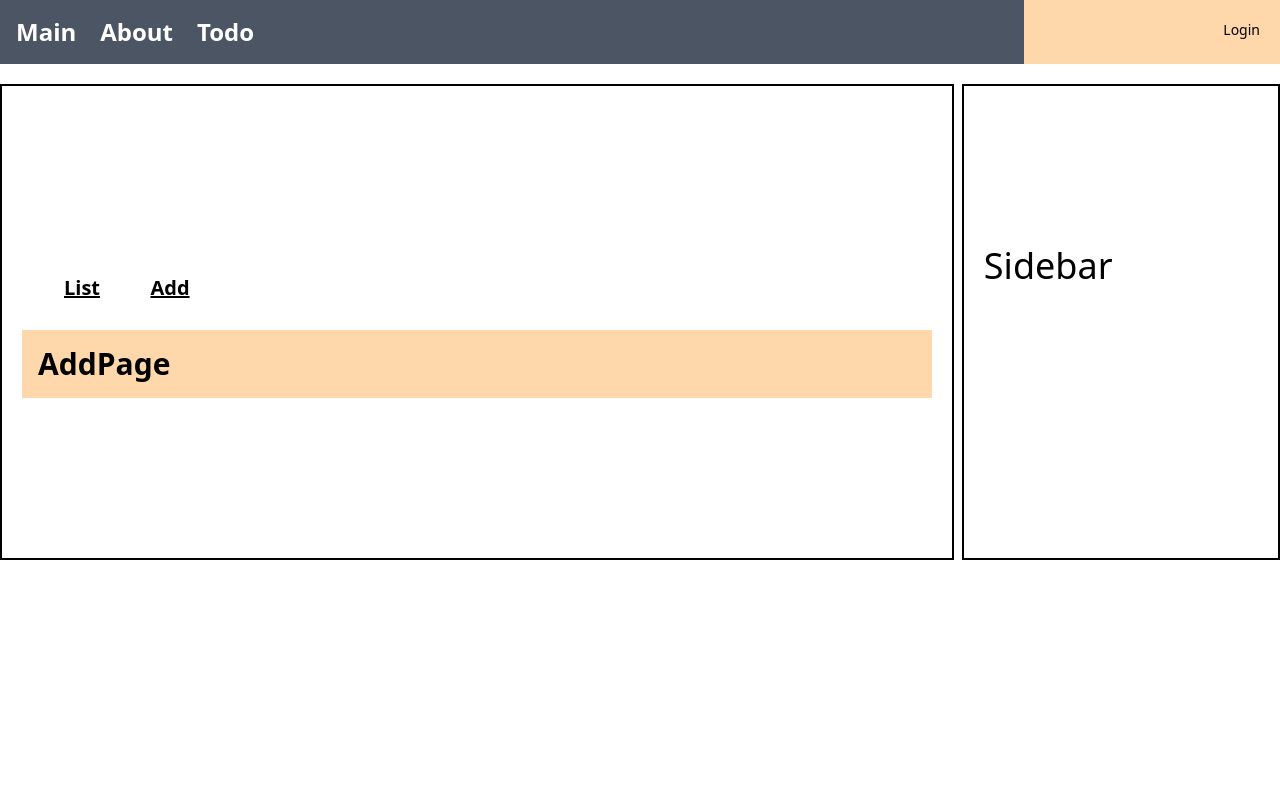
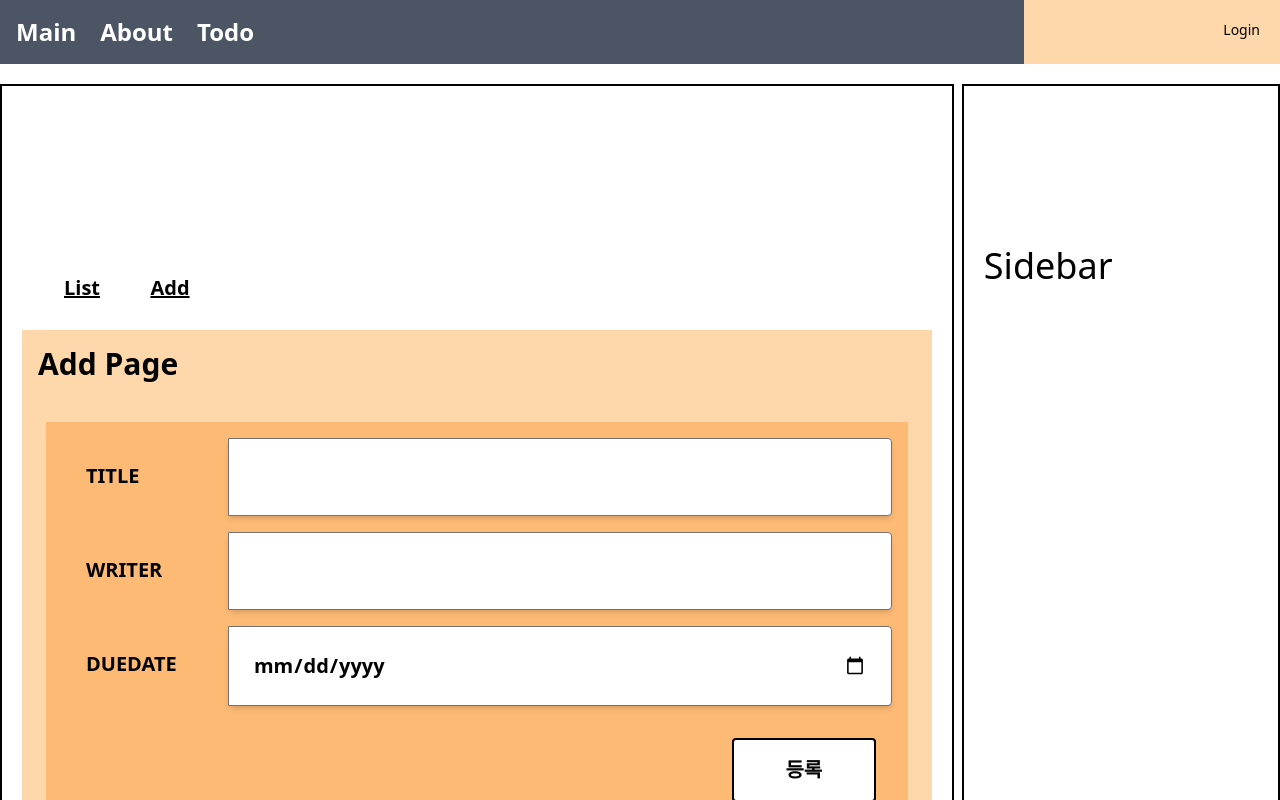
Before and after one commit to shoney921/demo_mall_client, a React (Create React App) app: page /todo/list in a window 1280 px wide. Both pictures are taken after a click on the element "Add". Shown: the top 800 px of the page. Built offline with nearby package versions, Linux system fonts and the light colour scheme; no server answers.

Commit message:
feat: 추가, 수정 페이지 구현

```diff
--- /dev/null
+++ b/src/components/common/ResultModal.js
@@ -0,0 +1,26 @@
+import React from "react";
+
+export default function ResultModal({ title, content, callbackFn }) {
+  return (
+    <div
+      className={`fixed top-0 left-0 z-[1055] flex h-full w-full justify-center bg-black bg-opacity-20`}
+    >
+      <div className="absolute bg-white shadow dark:bg-gray-700 opacity-100 w-1/4 rounded m-10 px-6 min-w-[500px]">
+        <div className="justify-center bg-warning-400 mt-6 mb-6 text-2xl border-b-4 border-gray-500">
+          {title}
+        </div>
+        <div className="text-4xl border-orange-400 border-b-4 pt-4 pb-4">
+          {content}
+        </div>
+        <div className="justify-end flex ">
+          <button
+            className="rounded bg-blue-500 mt-4 mb-4 px-6 pt-4 pb-4 text-lg text-white"
+            onClick={() => callbackFn()}
+          >
+            Close Modal
+          </button>
+        </div>
+      </div>
+    </div>
+  );
+}
--- /dev/null
+++ b/src/components/todo/AddComponent.js
@@ -0,0 +1,97 @@
+import React, { useEffect, useState } from "react";
+import { postAdd } from "../../api/todoApi";
+import useCustomMove from "../../hooks/useCustomMove";
+import ResultModal from "../common/ResultModal";
+
+const initState = {
+  title: "",
+  writer: "",
+  dueDate: "",
+};
+
+export default function AddComponent() {
+  const [todo, setTodo] = useState({ ...initState });
+
+  const [result, setResult] = useState(null);
+
+  const { moveToList } = useCustomMove();
+
+  const handleChangeTodo = (e) => {
+    console.log(e.target);
+    todo[e.target.name] = e.target.value;
+    setTodo({ ...todo });
+  };
+
+  const handleClickAdd = () => {
+    postAdd(todo).then((data) => {
+      setResult(data.tno);
+    });
+  };
+
+  const closeModal = () => {
+    setTodo({ ...initState });
+    setResult(null);
+    moveToList({ page: 1 });
+  };
+
+  return (
+    <div className="text-xl bg-orange-300 mt-10 m-2 p-4">
+      <div className="flex justify-center">
+        <div className="relative mb-4 flex w-full flex-wrap items-stretch">
+          <div className="w-1/5 p-6 ">TITLE</div>
+          <input
+            className="w-4/5 p-6 rounded-r border border-solid border-neutral-500 shadow-md"
+            name="title"
+            type={"text"}
+            value={todo.title}
+            onChange={handleChangeTodo}
+          ></input>
+        </div>
+      </div>
+      <div className="flex justify-center">
+        <div className="relative mb-4 flex w-full flex-wrap items-stretch">
+          <div className="w-1/5 p-6  ">WRITER</div>
+          <input
+            className="w-4/5 p-6 rounded-r border border-solid border-neutral-500 shadow-md"
+            name="writer"
+            type={"text"}
+            value={todo.writer}
+            onChange={handleChangeTodo}
+          ></input>
+        </div>
+      </div>
+      <div className="flex justify-center">
+        <div className="relative mb-4 flex w-full flex-wrap items-stretch">
+          <div className="w-1/5 p-6  ">DUEDATE</div>
+          <input
+            className="w-4/5 p-6 rounded-r border border-solid border-neutral-500 shadow-md"
+            name="dueDate"
+            type={"date"}
+            value={todo.dueDate}
+            onChange={handleChangeTodo}
+          ></input>
+        </div>
+      </div>
+      <div className="flex justify-end">
+        <div className="relative mb-4 flex p-4 flex-wrap items-stretch">
+          <button
+            type="button"
+            onClick={handleClickAdd}
+            className="rounded p-4 w-36 border-2 border-black bg-white"
+          >
+            등록
+          </button>
+        </div>
+      </div>
+      {result ? (
+        <ResultModal
+          title={"Add Result"}
+          content={`${result} 추가 완료`}
+          callbackFn={closeModal}
+        />
+      ) : (
+        <></>
+      )}
+    </div>
+  );
+}
--- /dev/null
+++ b/src/components/todo/ModifyComponent.js
@@ -0,0 +1,146 @@
+import React, { useEffect, useState } from "react";
+import { deleteOne, getOne, putOne } from "../../api/todoApi";
+import useCustomMove from "../../hooks/useCustomMove";
+import ResultModal from "../common/ResultModal";
+
+const initState = {
+  tno: 0,
+  title: "",
+  writer: "",
+  dueDate: "",
+  complete: false,
+};
+
+export default function ModifyComponent({ tno }) {
+  const [todo, setTodo] = useState(initState);
+
+  const [result, setResult] = useState(null);
+
+  const { moveToRead, moveToList } = useCustomMove();
+
+  useEffect(() => {
+    getOne(tno).then((data) => {
+      setTodo(data);
+    });
+  }, [tno]);
+
+  const handleChangeTodo = (e) => {
+    console.log(e.target);
+    todo[e.target.name] = e.target.value;
+    setTodo({ ...todo });
+  };
+
+  const handleChangeTodoComplete = (e) => {
+    const value = e.target.value;
+    todo.complete = value === "Y";
+    setTodo({ ...todo });
+  };
+
+  const handleClickDelete = () => {
+    deleteOne(tno).then((data) => {
+      console.log("delete result:" + data);
+      setResult("Deleted");
+    });
+  };
+
+  const handleClickModify = () => {
+    putOne(todo).then((data) => {
+      console.log("modify result:" + data);
+      setResult("Modified");
+    });
+  };
+
+  const closeModal = () => {
+    if (result === "Deleted") {
+      moveToList();
+    } else {
+      moveToRead(tno);
+    }
+  };
+
+  return (
+    <div className="border-2 border-sky-200 mt-10 m-2 p-4">
+      <div className="flex justify-center mt-10">
+        <div className="relative mb-4 flex w-full flex-wrap items-stretch">
+          <div className="w-1/5 p-6 text-right font-bold">TNO</div>
+          <div className="w-4/5 p-6 rounded-r border border-solid shadow-md bg-gray-100">
+            {" "}
+            {todo.tno}{" "}
+          </div>
+        </div>
+      </div>
+      <div className="flex justify-center">
+        <div className="relative mb-4 flex w-full flex-wrap items-stretch">
+          <div className="w-1/5 p-6 text-right font-bold">WRITER</div>
+          <div className="w-4/5 p-6 rounded-r border border-solid shadow-md bg-gray-100">
+            {" "}
+            {todo.writer}{" "}
+          </div>
+        </div>
+      </div>
+      <div className="flex justify-center">
+        <div className="relative mb-4 flex w-full flex-wrap items-stretch">
+          <div className="w-1/5 p-6 text-right font-bold">TITLE</div>
+          <input
+            className="w-4/5 p-6 rounded-r border border-solid border-neutral-300 shadow-md"
+            name="title"
+            type={"text"}
+            value={todo.title}
+            onChange={handleChangeTodo}
+          ></input>
+        </div>
+      </div>
+      <div className="flex justify-center">
+        <div className="relative mb-4 flex w-full flex-wrap items-stretch">
+          <div className="w-1/5 p-6 text-right font-bold">DUEDATE</div>
+          <input
+            className="w-4/5 p-6 rounded-r border border-solid border-neutral-300 shadow-md"
+            name="dueDate"
+            type={"date"}
+            value={todo.dueDate}
+            onChange={handleChangeTodo}
+          ></input>
+        </div>
+      </div>
+      <div className="flex justify-center">
+        <div className="relative mb-4 flex w-full flex-wrap items-stretch">
+          <div className="w-1/5 p-6 text-right font-bold">COMPLETE</div>
+          <select
+            name="status"
+            className="border-solid border-2 rounded m-1 p-2"
+            onChange={handleChangeTodoComplete}
+            value={todo.complete ? "Y" : "N"}
+          >
+            <option value="Y">Completed</option>
+            <option value="N">Not Yet</option>
+          </select>
+        </div>
+      </div>
+      <div className="flex justify-end p-4">
+        <button
+          type="button"
+          className="inline-block rounded p-4 m-2 text-xl w-32 text-white bg-red-500"
+          onClick={handleClickDelete}
+        >
+          Delete
+        </button>
+        <button
+          type="button"
+          className="rounded p-4 m-2 text-xl w-32 text-white bg-blue-500"
+          onClick={handleClickModify}
+        >
+          Modify
+        </button>
+      </div>
+      {result ? (
+        <ResultModal
+          title={`처리결과`}
+          content={`${result}`}
+          callbackFn={closeModal}
+        />
+      ) : (
+        <></>
+      )}
+    </div>
+  );
+}
--- a/src/pages/todo/AddPage.js
+++ b/src/pages/todo/AddPage.js
@@ -1,9 +1,11 @@
 import React from "react";
+import AddComponent from "../../components/todo/AddComponent";
 
 export default function AddPage() {
   return (
     <div className="text-3xl w-full p-4 font-extrabold bg-orange-200 ">
-      AddPage
+      Add Page
+      <AddComponent />
     </div>
   );
 }
--- a/src/pages/todo/ModifyPage.js
+++ b/src/pages/todo/ModifyPage.js
@@ -1,19 +1,14 @@
 import React from "react";
 import { useNavigate, useParams } from "react-router";
+import ModifyComponent from "../../components/todo/ModifyComponent";
 
 export default function ModifyPage() {
   const { tno } = useParams();
 
-  const navigate = useNavigate();
-
-  const moveToRead = () => {
-    navigate({ pathname: `/todo/read/${tno}` });
-  };
-
-  return (
-    <div>
+   return (
+    <div className="w-full border-2">
       ModifyPage
-      <button onClick={moveToRead}> Move to Read</button>
+      <ModifyComponent tno={tno} />
     </div>
   );
 }
```
